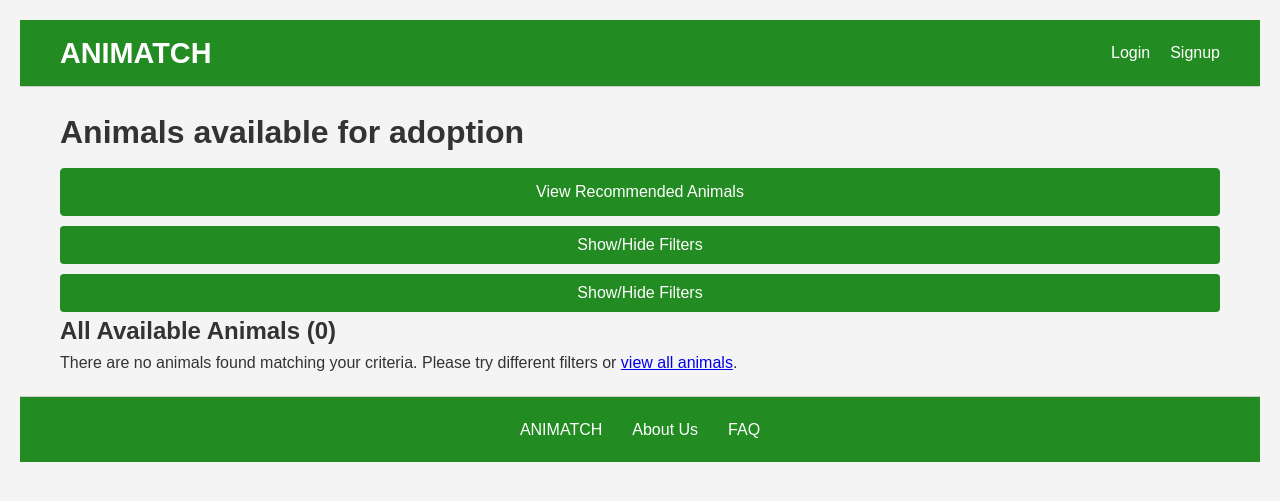
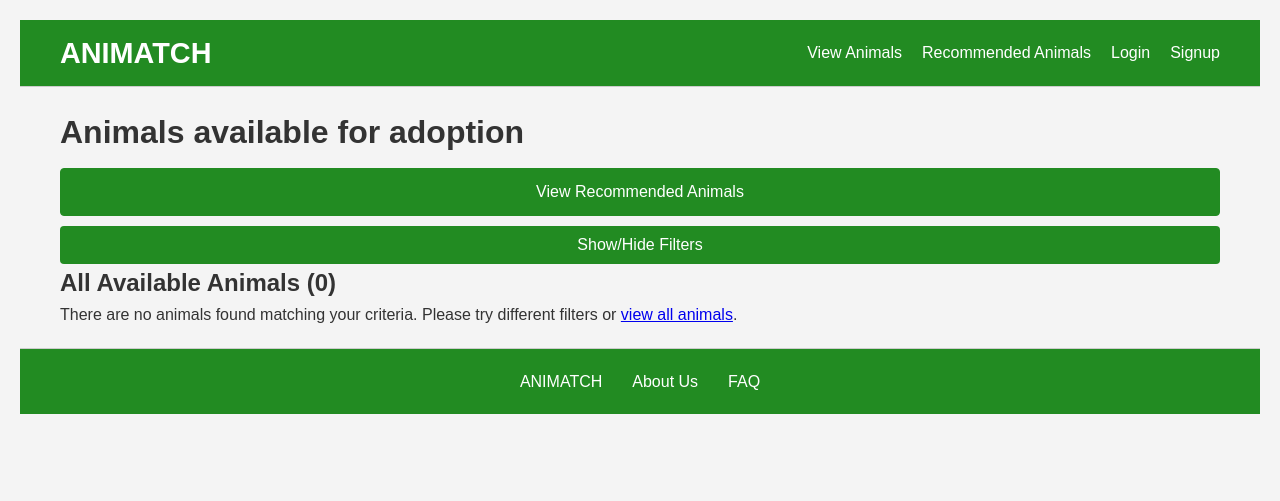
Before and after one commit to thesamedorcas/ANIMATCH, a Django app: page /animals/ in a window 1280 px wide. Shown: the top 501 px of the page. Run offline with Django 3.2, Linux system fonts and the light colour scheme; data that the repository does not hold is empty.

Commit message:
Added View animals and recommended animals to the header for easier navigation

```diff
--- a/templates/animals/animals.html
+++ b/templates/animals/animals.html
@@ -8,7 +8,6 @@ Animals for adoption
     <h1>Animals available for adoption</h1>
     <div class="action-buttons">
         <a href="{% url 'animals:recommended' %}" class="btn btn-danger">View Recommended Animals</a>
-        <button id="toggle-filters" class="btn btn-primary">Show/Hide Filters</button>
     </div>
     <div class = "filter-section">
         <button id="toggle-filters" class="btn btn-primary">Show/Hide Filters</button>
@@ -65,7 +64,7 @@ Animals for adoption
 
                 <div class="form-group">
                     <button type="submit" class="btn btn-success">Apply Filters</button>
-                    <a href="{% url 'animals:animals' %}" class="btn btn-secondary">Clear Filters</a>
+                    <a href="{% url 'animals:animals' %}" class="btn btn-danger">Clear Filters</a>
                 </div>
             </form>
         </div>
--- a/templates/animals/base.html
+++ b/templates/animals/base.html
@@ -14,6 +14,9 @@
             </div>
             <nav class="main-nav">
                 <ul>
+                    <li><a href="{% url 'animals:animals' %}">View Animals</a></li>
+                    <li><a href="{% url 'animals:recommended' %}">Recommended Animals</a></li>
+
                     {% if user.is_authenticated %}
                         <li><a href="{% url 'animals:account' %}">My Account</a></li>
                         <li>
```
